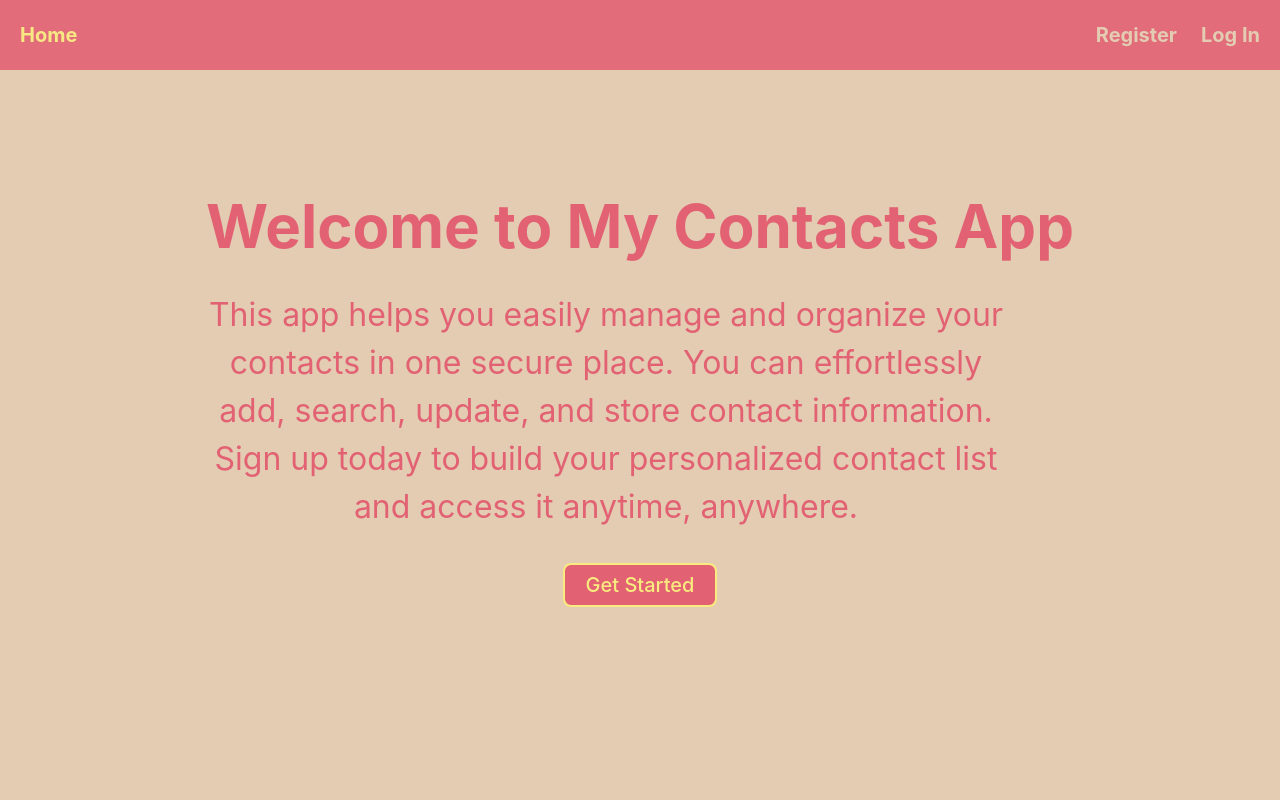
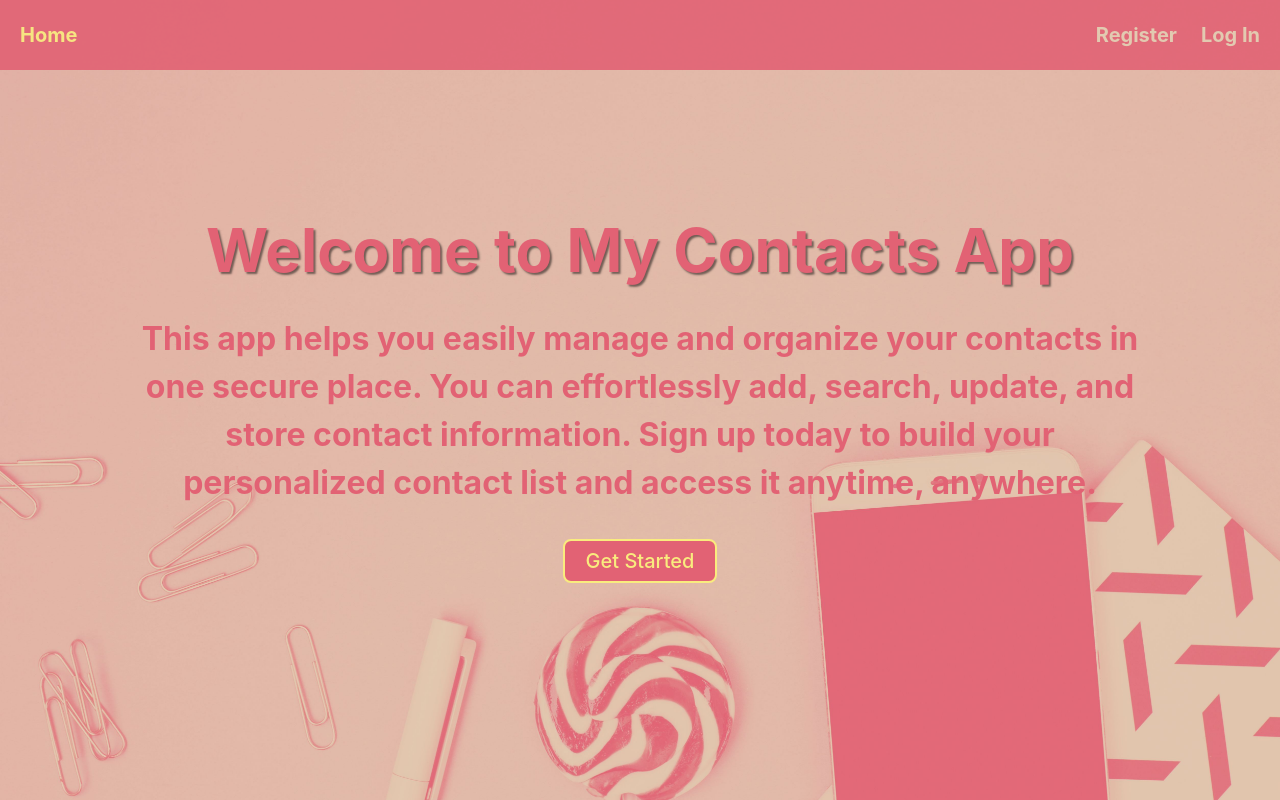
Before and after one commit to Alina-ps/goit-react-hw-08, a React (Vite) app: page / in a window 1280 px wide. Built offline with nearby package versions, Linux system fonts and the light colour scheme.

Commit message:
background upd

```diff
--- a/src/components/AuthNav/AuthNav.jsx
+++ b/src/components/AuthNav/AuthNav.jsx
@@ -1,19 +1,15 @@
-import clsx from 'clsx';
-import { NavLink } from 'react-router-dom';
+import { Link } from 'react-router-dom';
 import s from './AuthNav.module.css';
 
 const AuthNav = () => {
-  const buildLinkClass = ({ isActive }) => {
-    return clsx(s.link, isActive && s.active);
-  };
   return (
     <nav className={s.nav}>
-      <NavLink className={buildLinkClass} to="/register">
+      <Link className={s.link} to="/register">
         Register
-      </NavLink>
-      <NavLink className={buildLinkClass} to="/login">
+      </Link>
+      <Link className={s.link} to="/login">
         Log In
-      </NavLink>
+      </Link>
     </nav>
   );
 };
--- a/src/components/AuthNav/AuthNav.module.css
+++ b/src/components/AuthNav/AuthNav.module.css
@@ -12,6 +12,7 @@
   font-size: 20px;
 }
 
-.active {
+.link:hover,
+.link:focus {
   color: #f9ec7e;
 }
--- a/src/index.css
+++ b/src/index.css
@@ -18,6 +18,10 @@
 
 body {
   background-color: var(--first-color);
+  background-image: url(./assets/background-img-1.jpeg);
+  background-repeat: no-repeat;
+  background-position: center;
+  background-size: cover;
   margin: 0;
   display: flex;
   justify-content: center;
--- a/src/pages/HomePage/HomePage.jsx
+++ b/src/pages/HomePage/HomePage.jsx
@@ -8,7 +8,7 @@ const HomePage = () => {
   const user = useSelector(selectUser);
 
   return isLoggedIn ? (
-    <div>
+    <div className={s.container}>
       <h1 className={s.title}>Welcome, {user.name}</h1>
     </div>
   ) : (
--- a/src/pages/HomePage/HomePage.module.css
+++ b/src/pages/HomePage/HomePage.module.css
@@ -10,12 +10,14 @@
   font-size: 60px;
   margin-bottom: 20px;
   text-align: center;
+  text-shadow: 2px 2px 2px rgba(0, 0, 0, 0.5);
 }
 
 .subtitle {
   font-size: 32px;
-  max-width: 800px;
+  max-width: 1000px;
   text-align: center;
+  font-weight: bold;
 }
 
 .wrapper {
```
Also changed, not shown: src/assets/background-img-1.jpeg (added), src/assets/background-img.jpeg (added).
